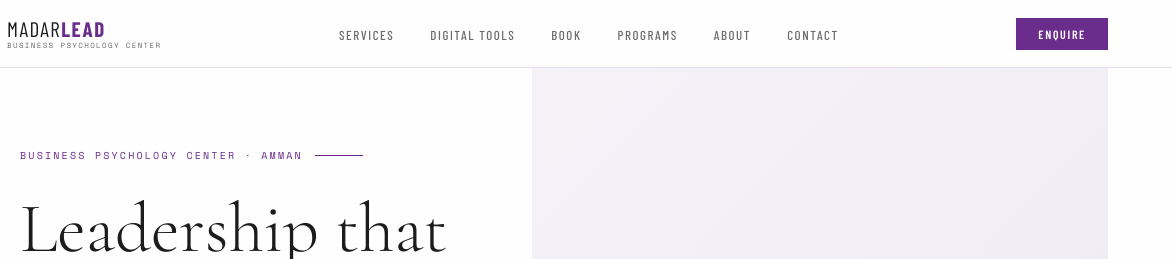
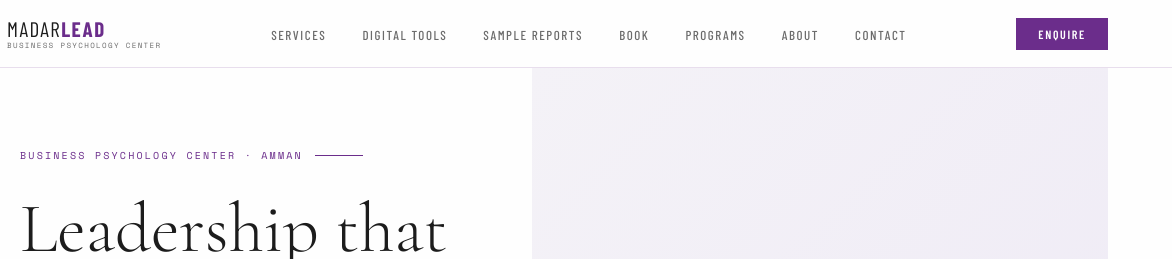
Before and after one commit to obeidatshadi-max/madarlead, a plain HTML site: page index.html in a window 1280 px wide. Shown: the top 259 px of the page, 108-1280 px from the left. Drawn offline with nearby package versions, Linux system fonts and the light colour scheme; a web font is replaced by a local one.

Commit message:
Nav: add Sample Reports link to /sps-reports/
Shown from 1081px up, where the menu has room; below that the extra item
would wrap menu labels to two lines, and visitors reach the reports from
the Digital Tools card instead.

Co-Authored-By: Claude Opus 5.5 <noreply@anthropic.com>

```diff
--- a/index.html
+++ b/index.html
@@ -81,6 +81,8 @@ nav {
   transition: color 0.2s;
 }
 .nav-links a:hover { color: var(--purple); }
+/* Extra link only where the menu has room; smaller screens reach the reports from the Digital Tools card. */
+@media (max-width: 1080px) { .nav-links .nav-extra { display: none; } }
 .nav-cta {
   font-family: 'Barlow Condensed', sans-serif;
   font-size: 12px; font-weight: 600; letter-spacing: 0.14em;
@@ -771,6 +773,7 @@ footer {
   <ul class="nav-links">
     <li><a href="#services">Services</a></li>
     <li><a href="#digital-tools">Digital Tools</a></li>
+    <li class="nav-extra"><a href="/sps-reports/">Sample Reports</a></li>
     <li><a href="#book">Book</a></li>
     <li><a href="#soft-skills">Programs</a></li>
     <li><a href="#about">About</a></li>
```
